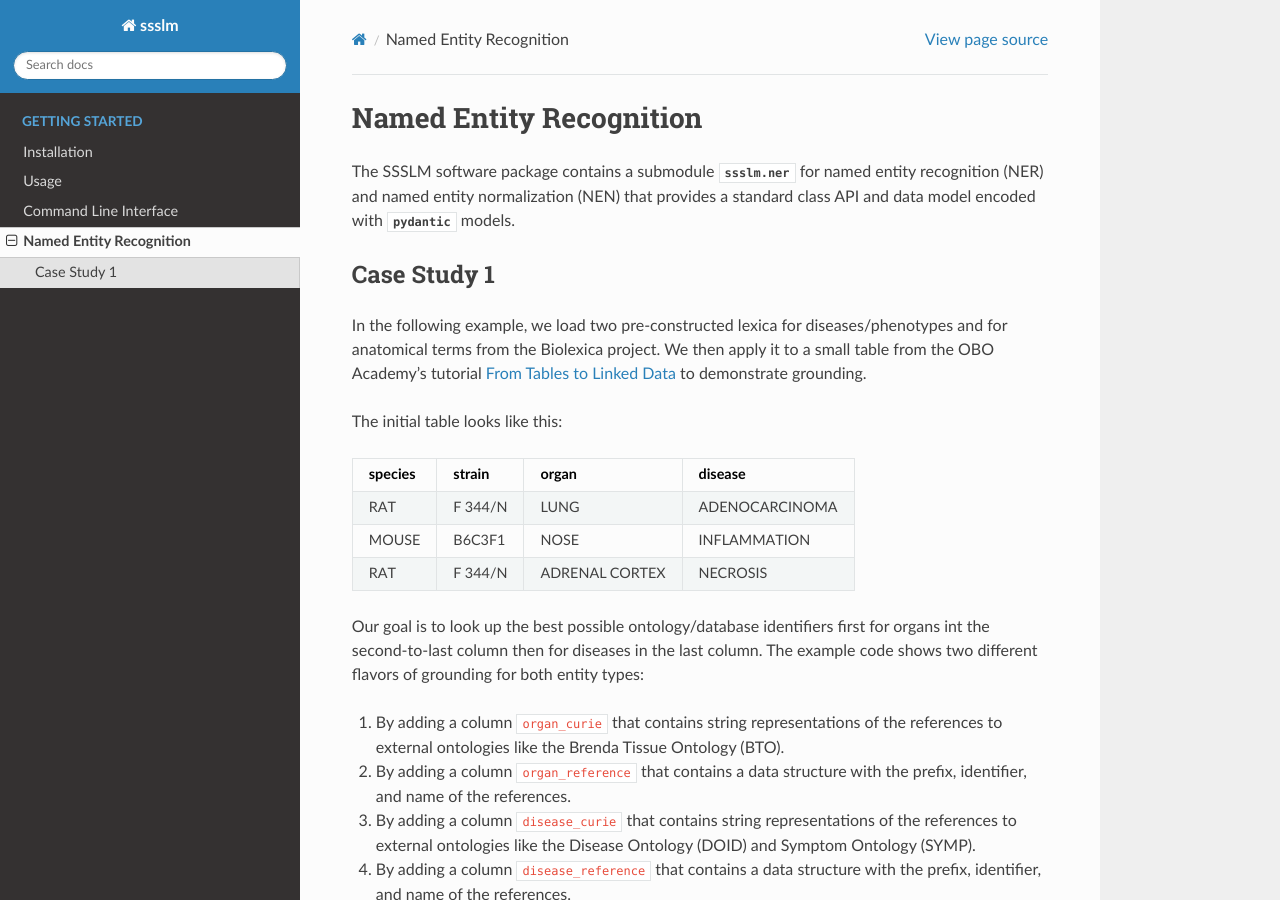
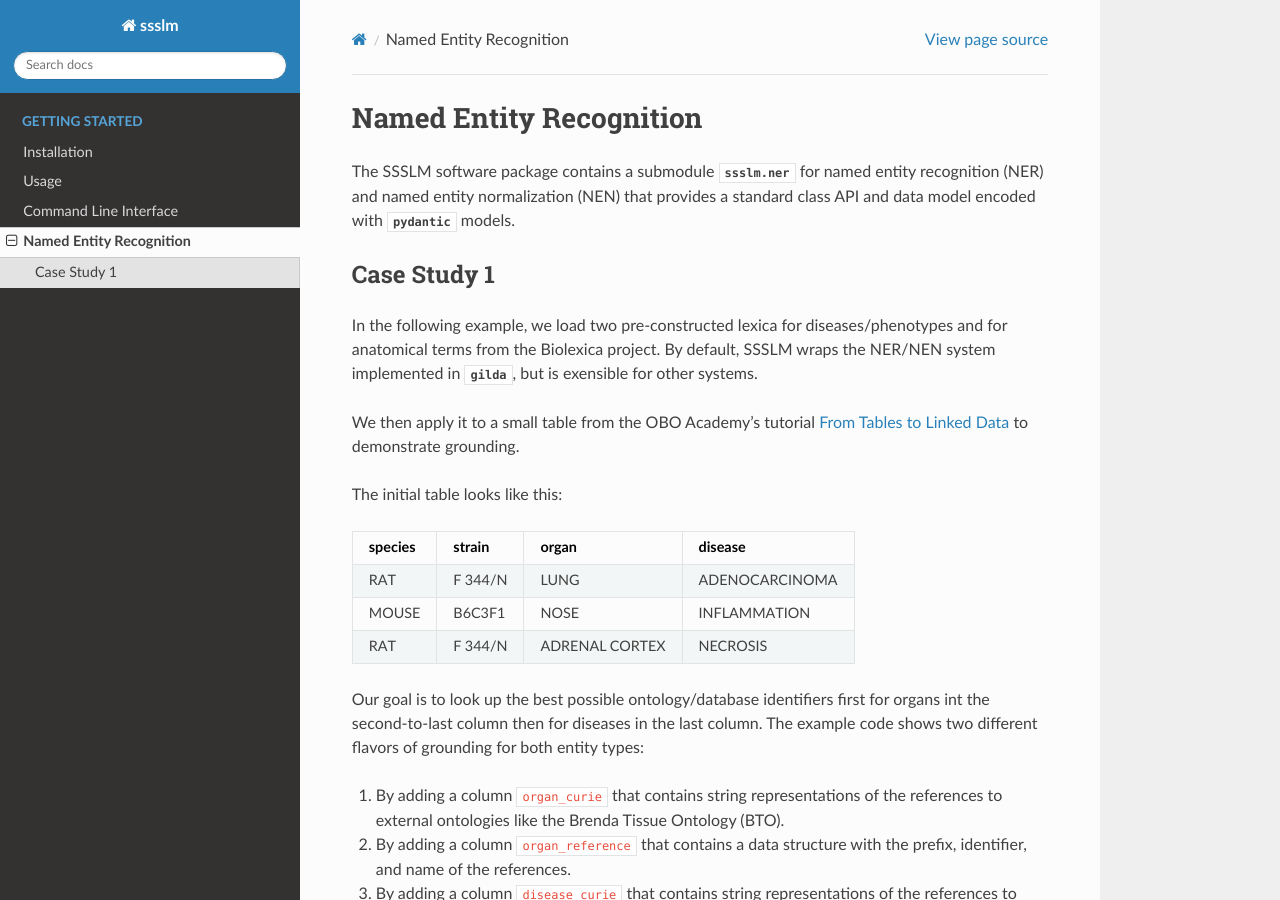
Before and after one commit to cthoyt/ssslm, a Sphinx documentation site: the page built from docs/source/ner.rst, in a window 1280 px wide and 900 px high. Built offline with Sphinx 7.4.7 and the Read the Docs theme 3.1.0, drawn with Linux system fonts in a browser that asks for light colours.

Commit message:
Update ner.rst

```diff
--- a/docs/source/ner.rst
+++ b/docs/source/ner.rst
@@ -9,9 +9,12 @@ Case Study 1
 ------------
 
 In the following example, we load two pre-constructed lexica for diseases/phenotypes and
-for anatomical terms from the Biolexica project. We then apply it to a small table from
-the OBO Academy's tutorial `From Tables to Linked Data
-<https://oboacademy.github.io/obook/tutorial/linking-data/>`_ to demonstrate grounding.
+for anatomical terms from the Biolexica project. By default, SSSLM wraps the NER/NEN
+system implemented in :mod:`gilda`, but is exensible for other systems.
+
+We then apply it to a small table from the OBO Academy's tutorial `From Tables to Linked
+Data <https://oboacademy.github.io/obook/tutorial/linking-data/>`_ to demonstrate
+grounding.
 
 The initial table looks like this:
 
```
